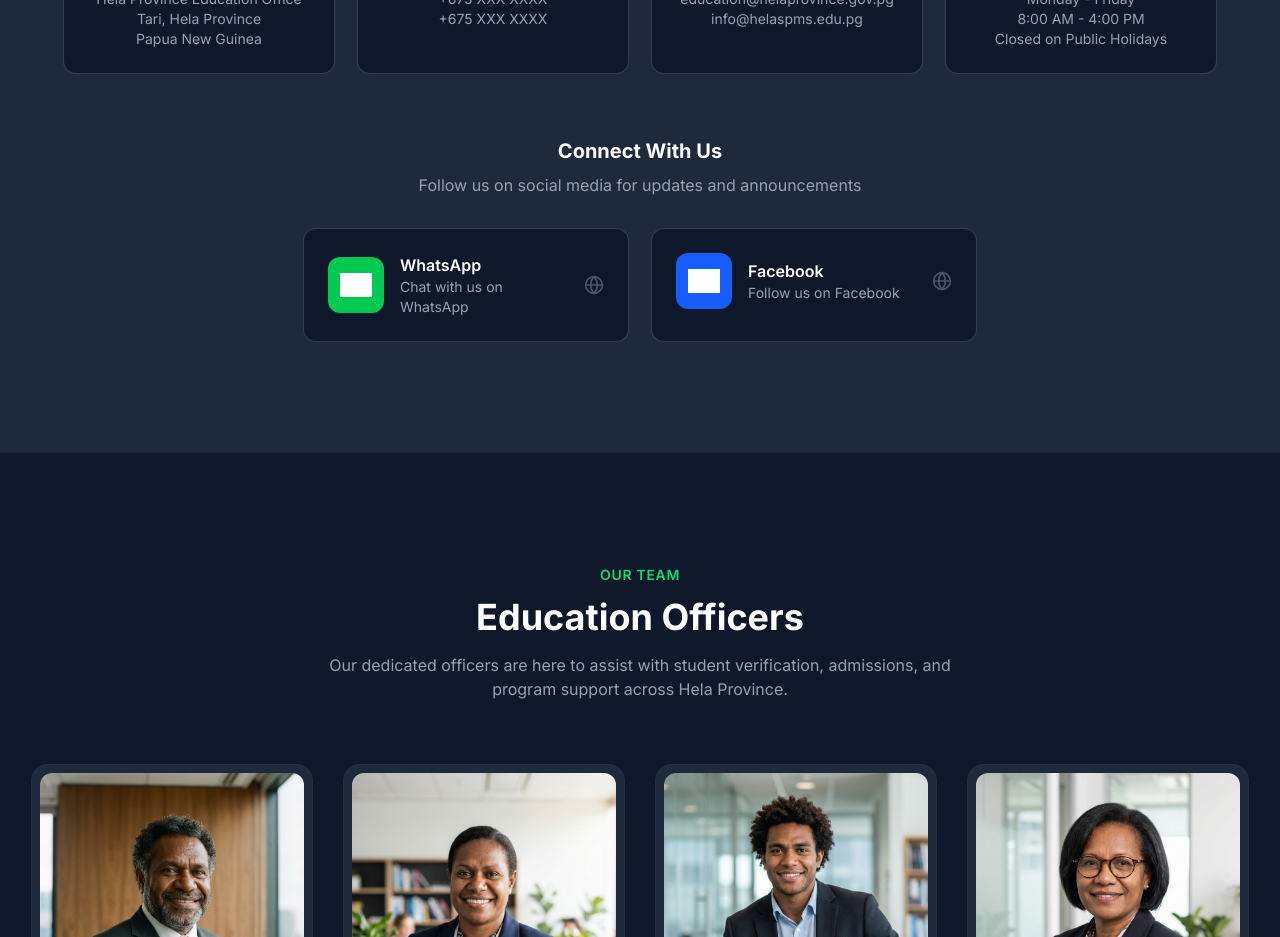
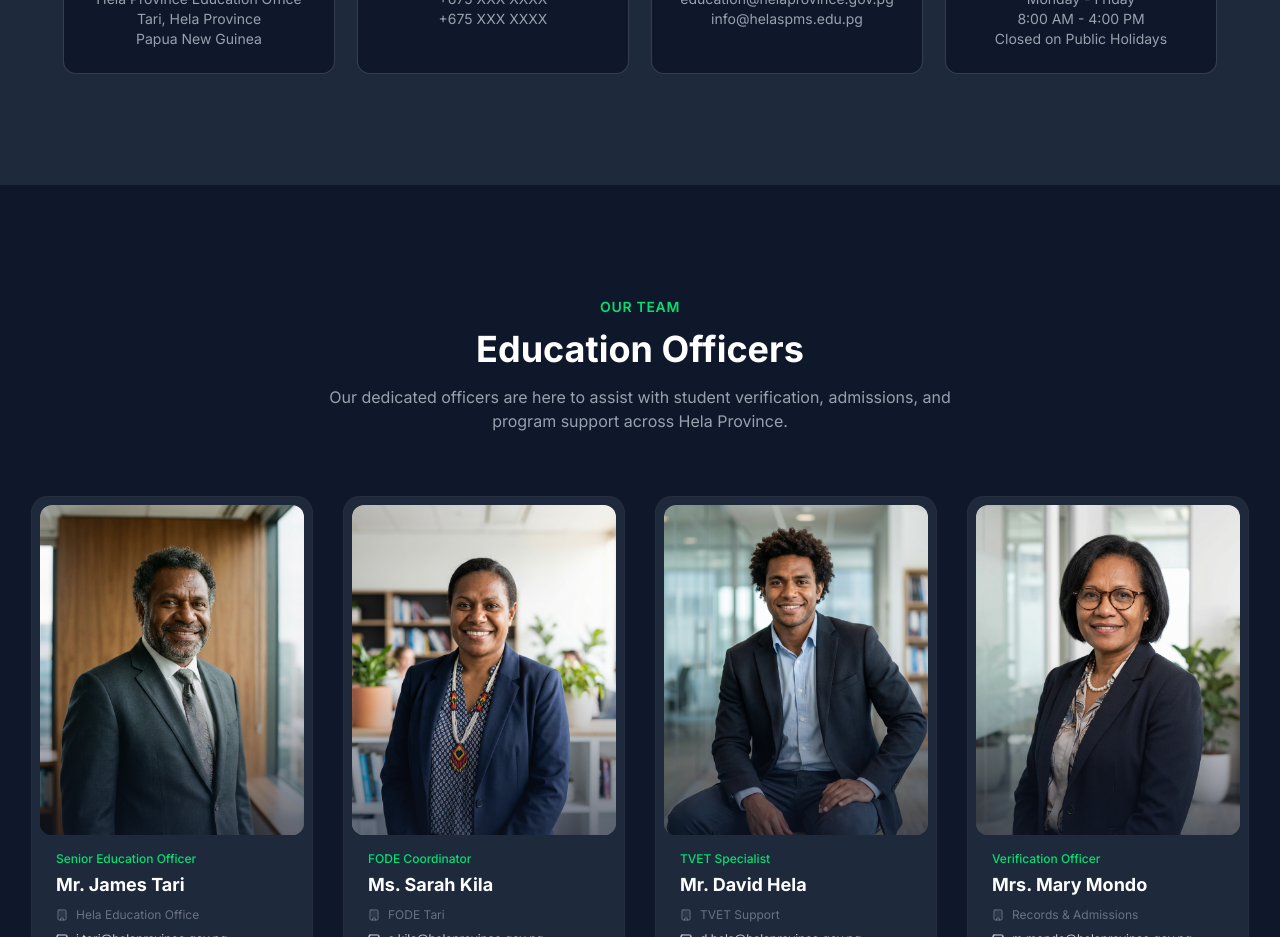
Before and after one commit to Wicked3000/spms-hela, a Next.js app in the folder spms-hela/: page /contact in a window 1280 px wide. Shown: the part 860-1797 px from the top of the page. Built offline with nearby package versions, Linux system fonts and the light colour scheme; grey boxes are pictures that could not be loaded.

Commit message:
Remove social media section from contact page

```diff
--- a/spms-hela/src/app/(public)/contact/page.tsx
+++ b/spms-hela/src/app/(public)/contact/page.tsx
@@ -48,22 +48,6 @@ const contactInfo = [
   },
 ]
 
-const socialMedia = [
-  {
-    name: 'WhatsApp',
-    icon: 'https://upload.wikimedia.org/wikipedia/commons/6/6b/WhatsApp.svg',
-    link: 'https://wa.me/675XXXXXXXX', // Replace with actual WhatsApp number
-    color: 'bg-green-500',
-    description: 'Chat with us on WhatsApp'
-  },
-  {
-    name: 'Facebook',
-    icon: 'https://upload.wikimedia.org/wikipedia/commons/b/b9/2023_Facebook_icon.svg',
-    link: 'https://facebook.com/helaeducation', // Replace with actual Facebook page
-    color: 'bg-blue-600',
-    description: 'Follow us on Facebook'
-  },
-]
 
 const commonInquiries = [
   { title: 'Student Profile Creation', description: 'How to create and verify your student profile', icon: Users },
@@ -192,41 +176,6 @@ export default function ContactPage() {
             ))}
           </div>
 
-          {/* Social Media */}
-          <div className="mt-16 max-w-4xl mx-auto">
-            <div className="text-center mb-8">
-              <h3 className="text-xl font-bold text-white mb-2">Connect With Us</h3>
-              <p className="text-gray-400">Follow us on social media for updates and announcements</p>
-            </div>
-            <div className="grid gap-6 sm:grid-cols-2 max-w-2xl mx-auto">
-              {socialMedia.map((social) => (
-                <Link
-                  key={social.name}
-                  href={social.link}
-                  target="_blank"
-                  rel="noopener noreferrer"
-                  className="group rounded-xl bg-[#0F172A] p-6 ring-1 ring-white/10 hover:ring-white/20 transition-all hover:-translate-y-1"
-                >
-                  <div className="flex items-center gap-4">
-                    <div className={`flex h-14 w-14 items-center justify-center rounded-xl ${social.color} p-3`}>
-                      <Image
-                        src={social.icon}
-                        alt={`${social.name} icon`}
-                        width={32}
-                        height={32}
-                        className="brightness-0 invert"
-                      />
-                    </div>
-                    <div className="flex-1">
-                      <h4 className="font-semibold text-white group-hover:text-green-400 transition-colors">{social.name}</h4>
-                      <p className="text-sm text-gray-400">{social.description}</p>
-                    </div>
-                    <Globe className="h-5 w-5 text-gray-600 group-hover:text-green-400 transition-colors" />
-                  </div>
-                </Link>
-              ))}
-            </div>
-          </div>
         </div>
       </section>
 
```
